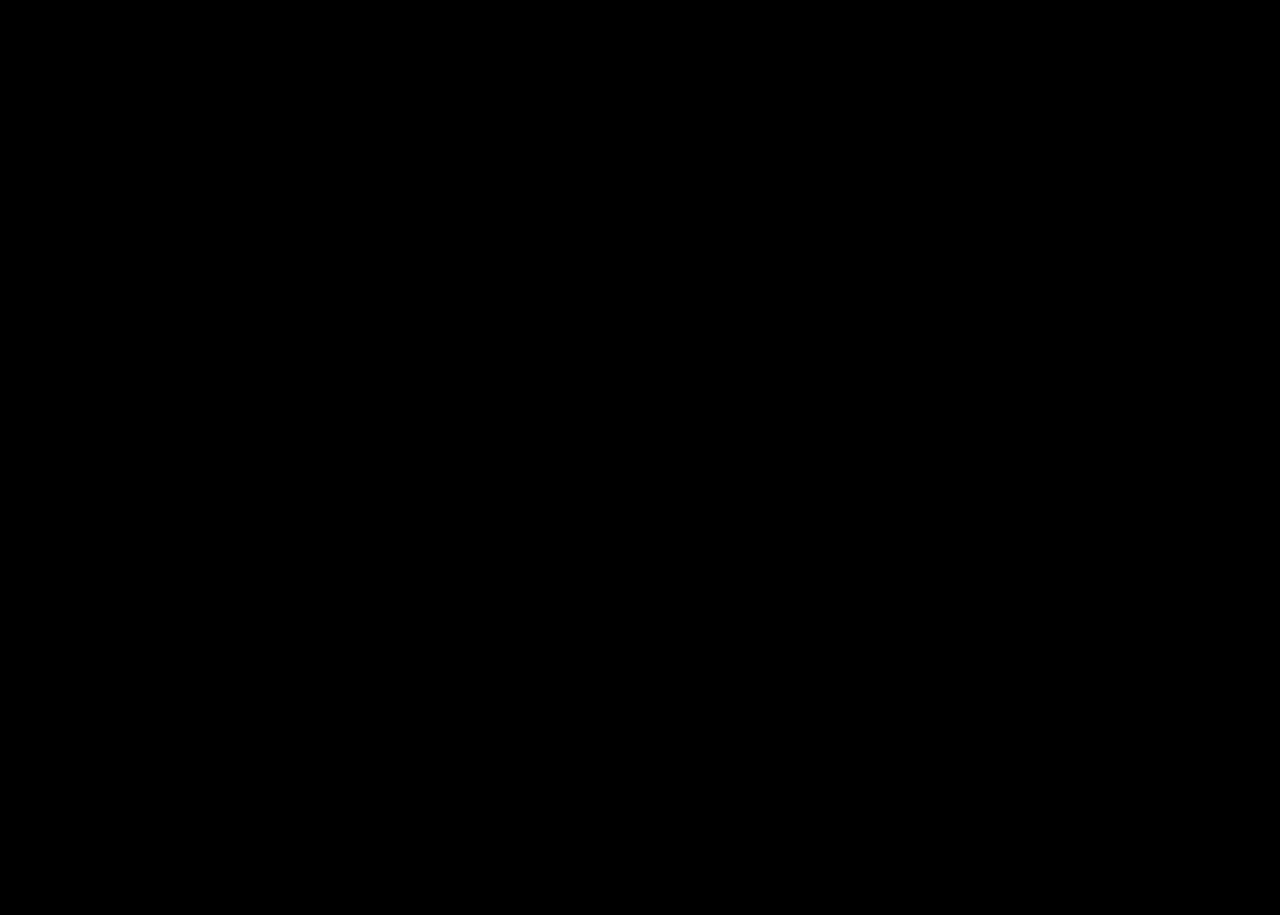
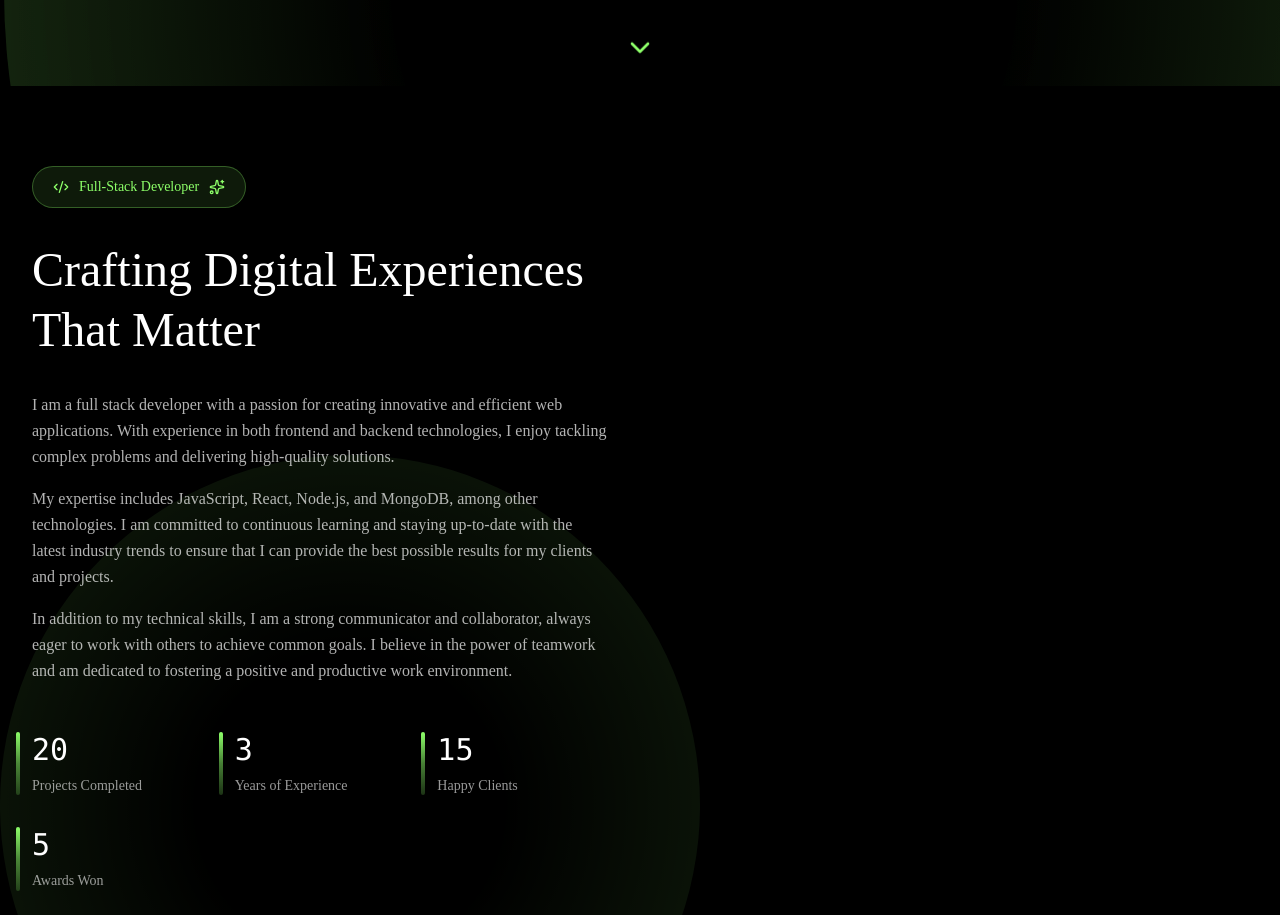
Before and after one commit to GuleWako/portfolio, a React (Vite) app: page / in a window 1280 px wide. Shown: the part 714-1629 px from the top of the page. Before the commit the page ends 800 px from the top, so only its background shows below. Built offline with nearby package versions, Linux system fonts and the light colour scheme.

Commit message:
Added about page and gradient background

```diff
--- a/src/App.jsx
+++ b/src/App.jsx
@@ -1,6 +1,7 @@
 import React from 'react'
 import NavBar from './components/layout/NavBar'
 import Hero from './components/sections/Hero'
+import About from './components/sections/About'
 
 const App = () => {
   return (
@@ -8,6 +9,7 @@ const App = () => {
       <NavBar />
       <div>
         <Hero />
+        <About/>
       </div>
     </div>
   )
--- a/src/components/backgrounds/RadialGradientBackground.jsx
+++ b/src/components/backgrounds/RadialGradientBackground.jsx
@@ -1,8 +1,85 @@
-import React from 'react'
+import React, { act } from 'react'
 
-const RadialGradientBackground = () => {
+const RadialGradientBackground = ({variant = 'hero', gradients=[]}) => {
+ const variants = {
+  hero: [{
+    position: 'top-1 left-1 -translate-x-1/2 -translate-y-1/2',
+    size: 'w-[1400px] h-[1400px]',
+    colors: [
+      {color: 'rgba(141, 255, 105, 0.25)', stop: '100%'},
+      {color: 'rgba(141, 255, 105, 0.45)', stop: '100%'},
+      {color: 'rgba(141, 255, 105, 0.5)', stop: '100%'},
+      {color: 'rgba(141, 255, 105, 0.45)', stop: '100%'},
+      {color: 'rgba(141, 255, 105, 0.25)', stop: '100%'}
+    ],
+    blur: '0px',
+    opacity: '0.5',
+  },
+  {
+      position: 'top-1 left-1',
+      size: 'w-[1400px] h-[1400px]',
+      colors: [
+        {color: 'rgba(141, 255, 105, 0.25)', stop: '100%'},
+        {color: 'rgba(141, 255, 105, 0.45)', stop: '100%'},
+        {color: 'rgba(141, 255, 105, 0.5)', stop: '100%'},
+        {color: 'rgba(141, 255, 105, 0.45)', stop: '100%'},
+        {color: 'rgba(141, 255, 105, 0.25)', stop: '100%'}
+      ],
+      blur: '0px',
+      opacity: '0.5',
+    },
+  {
+      position: 'top-1 left-1',
+      size: 'w-[1400px] h-[1400px]',
+      colors: [
+        {color: 'rgba(141, 255, 105, 0.25)', stop: '100%'},
+        {color: 'rgba(141, 255, 105, 0.45)', stop: '100%'},
+        {color: 'rgba(141, 255, 105, 0.5)', stop: '100%'},
+        {color: 'rgba(141, 255, 105, 0.45)', stop: '100%'},
+        {color: 'rgba(141, 255, 105, 0.25)', stop: '100%'}
+      ],
+      blur: '0px',
+      opacity: '0.5',
+    },
+  ],
+  about: [{
+      position: 'bottom-0 left-[75%',
+      size: 'w-[700px] h-[700px]',
+      colors: [
+        {color: 'rgba(141, 255, 105, 0.25)', stop: '100%'},
+        {color: 'rgba(141, 255, 105, 0.45)', stop: '100%'},
+        {color: 'rgba(141, 255, 105, 0.5)', stop: '100%'},
+        {color: 'rgba(141, 255, 105, 0.45)', stop: '100%'},
+        {color: 'rgba(141, 255, 105, 0.25)', stop: '100%'}
+      ],
+      blur: '0px',
+      opacity: '0.5',
+  }]
+ };
+
+ const actionGradients = variant === 'custom' ? gradients : variants[variant] || variants.hero;
+
+ const generateGradient = (colors) => {
+  const colorStops = colors.map(({ color, stop }) => `${color} ${stop}`).join(", ");
+  return `radial-gradient(circle at center, transparent 0%, transparent 30%, ${colorStops}, transparent 60%, transparent 100%)`;
+ }
+
   return (
-    <div>RadialGradientBackground</div>
+   <div className="absolute inset-0 overflow-hidden pointer-events-none">
+    {
+      actionGradients.map((gradient, index) => (
+        <div
+          key={index}
+          className={`absolute ${gradient.position} ${gradient.size} rounded-full`}
+          style={{
+            backgroundImage: generateGradient(gradient.colors),
+            filter: `blur(${gradient.blur})`,
+            opacity: gradient.opacity,
+          }}
+        />
+      ))
+    }
+   </div>
   )
 }
 
--- /dev/null
+++ b/src/components/sections/About.jsx
@@ -0,0 +1,80 @@
+import React, {useState} from 'react'
+import { Download, Code2, Sparkles } from 'lucide-react'
+import { SiReact, SiNextdotjs, SiTypescript, SiTailwindcss, SiNodedotjs, SiMongodb } from 'react-icons/si'
+import { PERSONAL_INFO, ABOUT_STATS } from '../../utils/constants'
+import Fadein from '../animations/Fadein'
+import RadialGradientBackground from '../backgrounds/RadialGradientBackground'
+
+const About = () => {
+
+    const skills = [
+        { name: 'React', icon: SiReact, color: "#61DAFB" },
+        { name: 'Next.js', icon: SiNextdotjs, color: "#000000" },
+        { name: 'TypeScript', icon: SiTypescript, color: "#007ACC" },
+        { name: 'Tailwind CSS', icon: SiTailwindcss, color: "#38B2AC" },
+        { name: 'Node.js', icon: SiNodedotjs, color: "#8CC84B" },
+        { name: 'MongoDB', icon: SiMongodb, color: "#47A248" },
+    ];
+
+  return (
+    <section id="about" className="relative py-20 bg-black overflow-hidden">
+        <RadialGradientBackground variant="about" />
+        <div className="relative z-20 max-w--7xl mx-auto px-4 sm:px-6 lg:px-8">
+            <div className="grid grid-cols-1 lg:grid-cols-2 gap-16 items-center mb-20">
+        {/* {Left Column Content} */}
+                <div className="flex flex-col gap-12">
+                    <div className="flex flex-col gap-8">
+                        <Fadein delay={60}>
+                            <div className="inline-flex items-center gap-2.5 px-5 py-2.5 border border-primary/30 bg-primary/10 rounded-full w-fit">
+                                <Code2 className="w-4 h-4 text-primary" />
+                                <span className="text-sm text-primary font-medium">
+                                    Full-Stack Developer
+                                </span>
+                                <Sparkles className="w-4 h-4 text-primary" />
+                            </div>
+                        </Fadein>
+                        <Fadein delay={100}>
+                            <h2 className="text-4xl lg:text-5xl font-normal text-white leading-tight">
+                              Crafting Digital Experiences That Matter
+                            </h2>
+                        </Fadein>
+                        <Fadein delay={200}>
+                           <div className="flex flex-col gap-4">
+                            { PERSONAL_INFO.bio.map((paragraph, index) => (
+                                <p key={index} className="text-base text-white/70 leading-relaxed">{paragraph}</p>
+                            ))}
+
+                           </div>
+                        </Fadein>
+                    </div>
+                    <Fadein delay={300}>
+                        <div className="grid grid-cols-3 gap-8">
+                            {ABOUT_STATS.map((stat, index) => (
+                                <div key={index} className="relative">
+                                    <div className="absolute -left-4 top-0 w-1 h-full bg-linear-to-b from-primary via-primary/50 to-primary/20 rounded-full"></div>
+                                    <div className="text-3xl font-normal text-white mb-2 font-mono">
+                                        {stat.value}
+                                    </div>
+                                    <p className="text-sm text-white/60 leading-snug">{stat.label}</p>
+
+                                </div>
+                            ))}
+                        </div>
+                    </Fadein>
+                    <Fadein delay={400}>
+                        <button onClick={() => window.open(PERSONAL_INFO.resume, '_blank')} className="inline-flex items-center gap-3 bg-white hover:bg-white/90 text-black rounded-full px-8 py-4 text-base font-medium transition-all duration-300 w-fit group">
+                          <Download className="w-5 h-5 group-hover:translate-y-0.5 transition-transform duration-300" />
+                          Download Resume
+                        </button>
+                    </Fadein>
+                </div>
+
+        {/* {Right Column Content} */}
+
+        </div>
+        </div>
+        </section>
+  )
+}
+
+export default About
--- a/src/components/sections/Hero.jsx
+++ b/src/components/sections/Hero.jsx
@@ -14,7 +14,7 @@ import RadialGradientBackground from "../backgrounds/RadialGradientBackground";
 const Hero = () => {
   return (
     <section className="relative min-h-screen flex items-center  overflow-hidden bg-black">
-      {/* <RadialGradientBackground variant="hero" /> */}
+      <RadialGradientBackground variant="hero" />
 
       {/* Containt container */}
       <div className="relative z-10 max-w-7xl mx-auto px-4 sm:px-6 lg:px-8 py-20 w-full">
@@ -116,6 +116,13 @@ const Hero = () => {
           </Fadein>
         </div>
       </div>
+      {/* Scroll Indicator */}
+      <button
+        onClick={() => scrollToSection("about")}
+        className="absolute bottom-4 left-1/2 -translate-x-1/2 animate-bounce"
+      >
+        <ChevronDown className="w-8 h-8 text-primary" />
+      </button>
     </section>
   );
 };
--- a/src/utils/constants.js
+++ b/src/utils/constants.js
@@ -1,5 +1,5 @@
 export const PERSONAL_INFO = {
-    name: 'Osho',
+    name: 'Guluma',
     title: 'Full Stack Developer',
     email: 'gulumawakumaolansa@gmail.com',
     location: 'Lagos, Nigeria',
```
